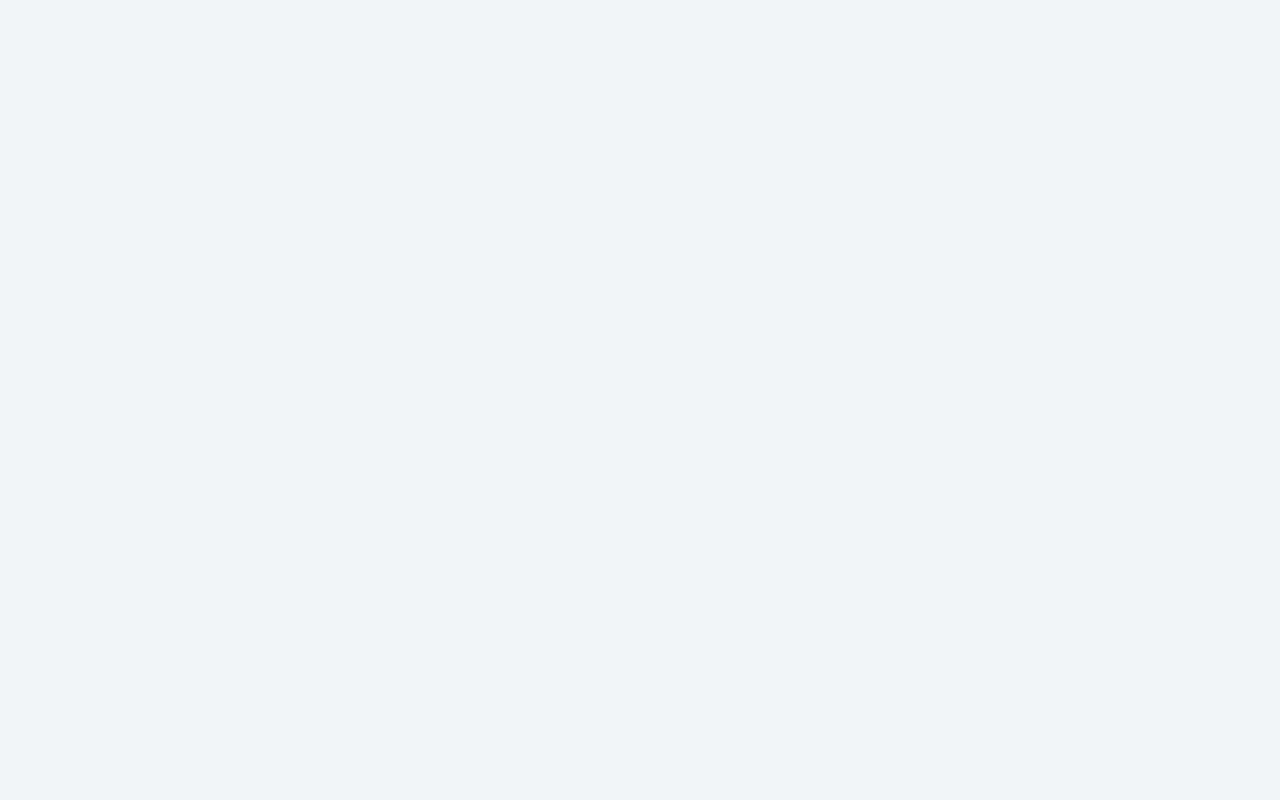
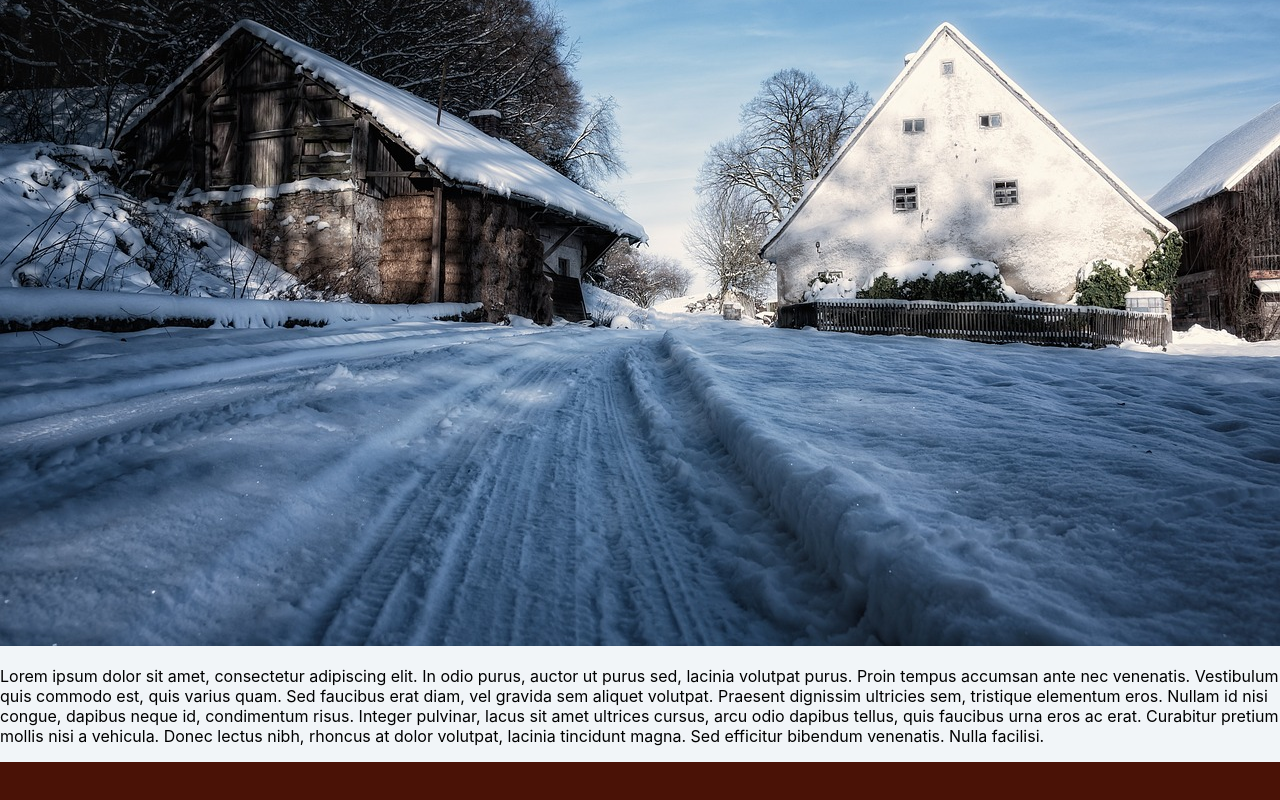
Before and after one commit to LaurenCummings/cummings-maple-vite, a React (Vite) app: page /About in a window 1280 px wide. Shown: the part 388-1188 px from the top of the page. Before the commit the page ends 800 px from the top, so only its background shows below. Built offline with nearby package versions, Linux system fonts and the light colour scheme.

Commit message:
added aboutus content

```diff
--- a/src/pages/AboutUs.jsx
+++ b/src/pages/AboutUs.jsx
@@ -2,8 +2,26 @@ import '../css/AboutUs.css';
 
 function AboutUs() {
     return (
-        <div>
-            AboutUs
+        <div className="about-us">
+            <div className="title">
+                <h1>About Us</h1>
+            </div>
+            <img src="./images/aboutUs.jpg" alt="barn" />
+            <div className="description">
+                <p>
+                    Lorem ipsum dolor sit amet, consectetur adipiscing elit.
+                    In odio purus, auctor ut purus sed, lacinia volutpat purus.
+                    Proin tempus accumsan ante nec venenatis. Vestibulum quis
+                    commodo est, quis varius quam. Sed faucibus erat diam, vel
+                    gravida sem aliquet volutpat. Praesent dignissim ultricies
+                    sem, tristique elementum eros. Nullam id nisi congue, dapibus
+                    neque id, condimentum risus. Integer pulvinar, lacus sit amet
+                    ultrices cursus, arcu odio dapibus tellus, quis faucibus urna
+                    eros ac erat. Curabitur pretium mollis nisi a vehicula. Donec
+                    lectus nibh, rhoncus at dolor volutpat, lacinia tincidunt
+                    magna. Sed efficitur bibendum venenatis. Nulla facilisi.
+                </p>
+            </div>
         </div>
     )
 }
```
